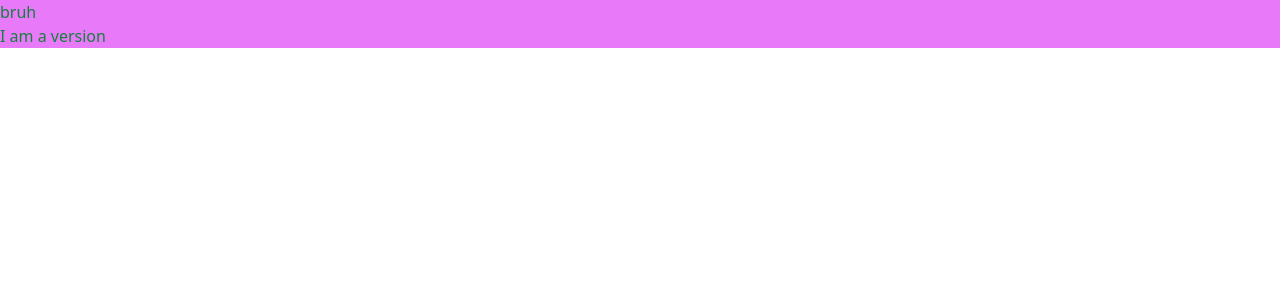
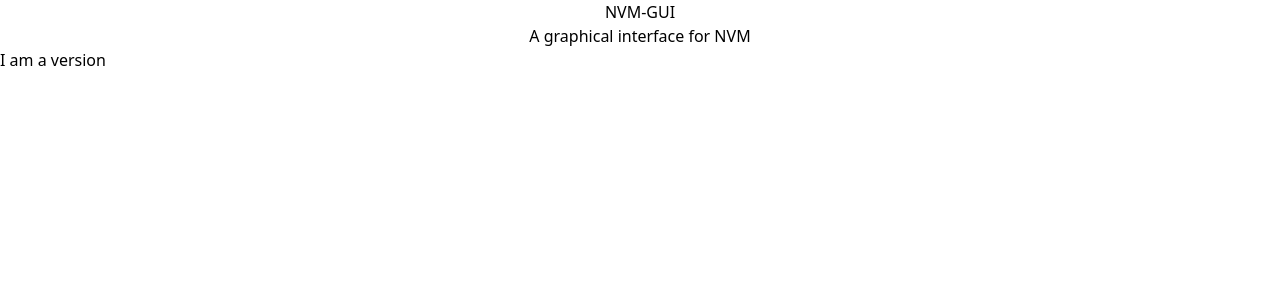
Before and after one commit to joseph0x45/nvm-gui, a React (Vite) app: page / in a window 1280 px wide. Shown: the top 300 px of the page. Built offline with nearby package versions, Linux system fonts and the light colour scheme.

Commit message:
added welcome stuff

```diff
--- a/src/App.tsx
+++ b/src/App.tsx
@@ -1,5 +1,5 @@
 import { useState } from 'react'
-import reactLogo from './assets/react.svg'
+import Welcome from './components/welcome'
 import { invoke } from '@tauri-apps/api/tauri'
 import VersionTile from './components/version_tile'
 
@@ -11,8 +11,8 @@ function App() {
 
   }
   return (
-    <div className=' text-green-700 bg-fuchsia-400' onClick={run} >
-      bruh <br />
+    <div className=''  >
+      <Welcome />
       <VersionTile/>
     </div>
   )
--- a/src/components/welcome.tsx
+++ b/src/components/welcome.tsx
@@ -1,6 +1,12 @@
 export default function Welcome(){
     return(
         <>
+            <div className=" text-center">
+                NVM-GUI
+            </div>
+            <div className=" text-center">
+                A graphical interface for NVM
+            </div>
         </>
     )
 }
```
